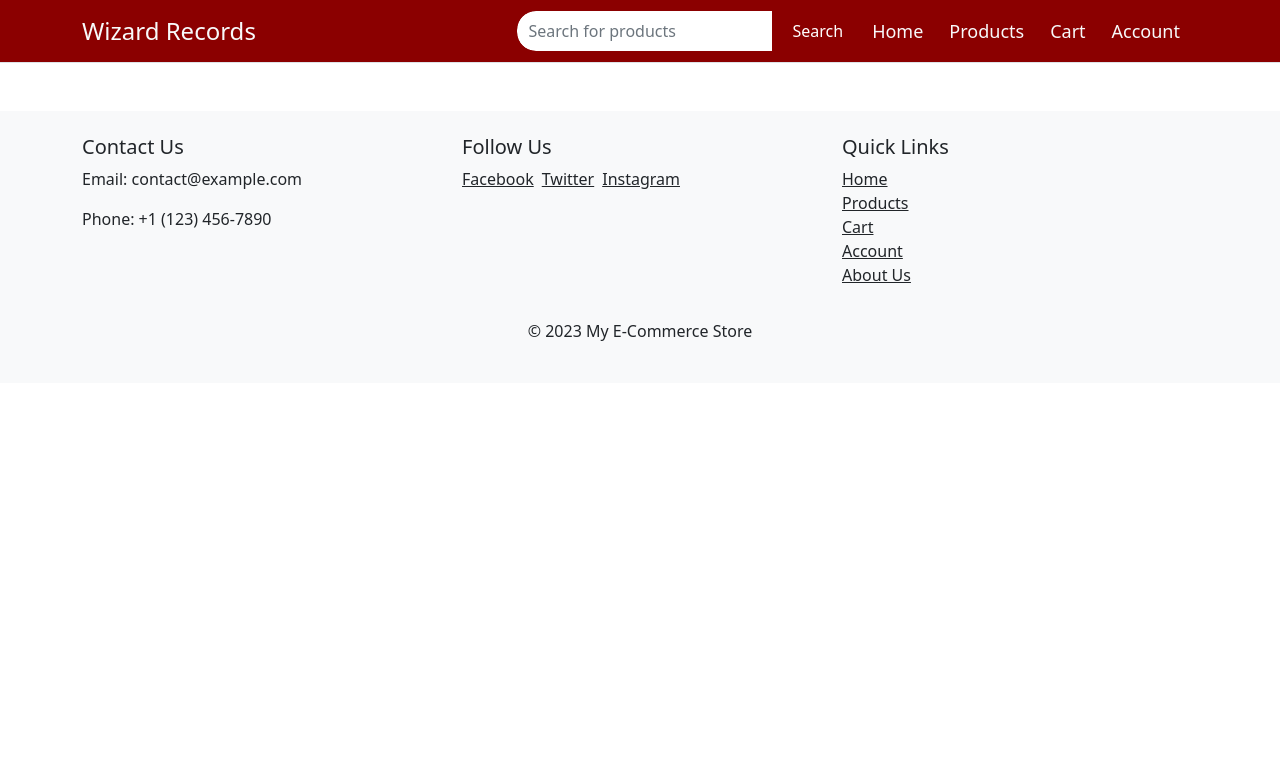
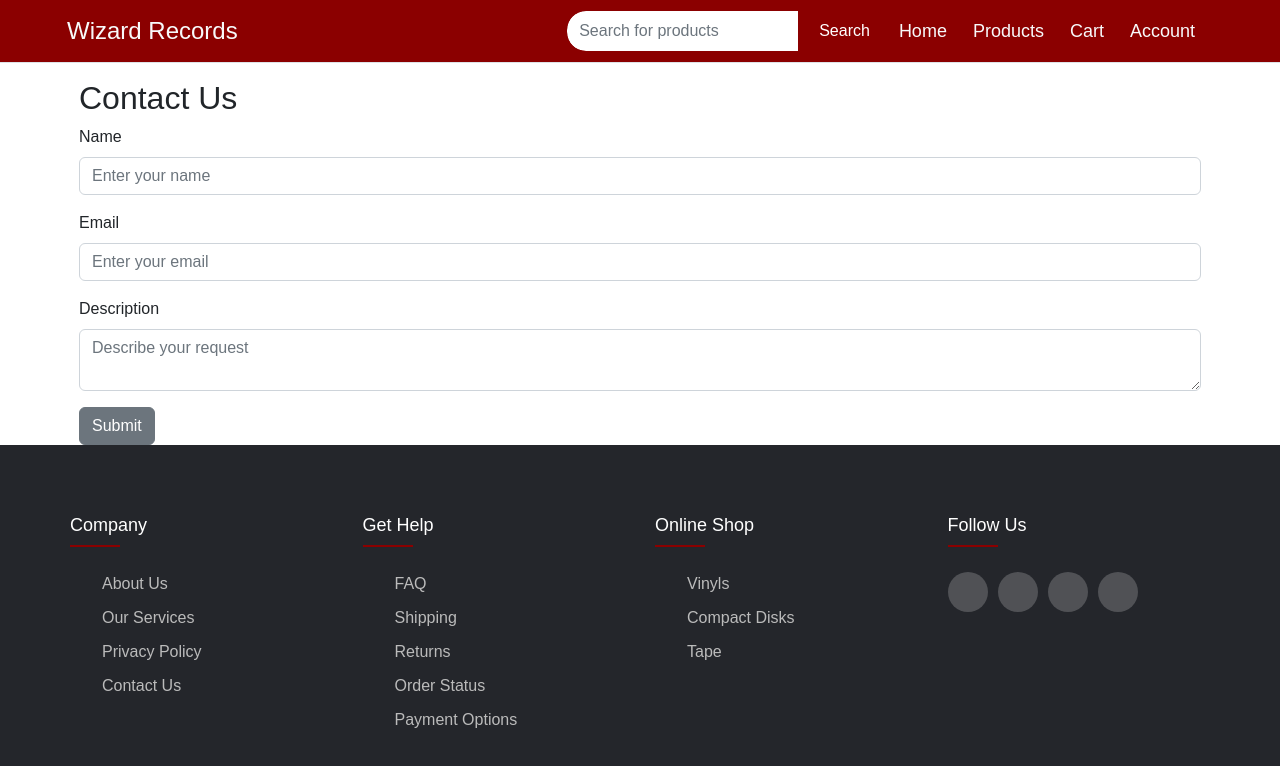
Before and after one commit to thatscringebro/TPWebWizards, a React (Create React App) app in the folder ClientApp/: page /contactus in a window 1280 px wide. Shown: the top 766 px of the page. Built offline with nearby package versions, Linux system fonts and the light colour scheme.

Commit message:
new footer baby

```diff
--- a/ClientApp/src/AppRoutes.js
+++ b/ClientApp/src/AppRoutes.js
@@ -1,4 +1,5 @@
 import AboutUs from "./components/Aboutus";
+import ContactForm from "./components/ContactUs";
 import { Counter } from "./components/Counter";
 import { FetchData } from "./components/FetchData";
 import { Home } from "./components/Home";
@@ -12,6 +13,10 @@
         path: '/aboutus',
         element: <AboutUs />
     },
+    {
+        path: '/contactus',
+        element: <ContactForm />
+    },
     //{
     //    path: '/counter',
     //    element: <Counter />
--- /dev/null
+++ b/ClientApp/src/components/ContactUs.js
@@ -0,0 +1,83 @@
+import React, { Component } from 'react';
+import { Container, Form, FormGroup, Label, Input, Alert, Button } from 'reactstrap';
+
+class ContactForm extends Component {
+    constructor(props) {
+        super(props);
+        this.state = {
+            formData: {
+                name: '',
+                email: '',
+                description: '',
+            },
+            errors: {},
+        };
+    }
+
+    handleSubmit = (e) => {
+        e.preventDefault();
+        // Handle form submission logic here
+        // You can access form data using this.state.formData
+    };
+
+    handleInputChange = (e) => {
+        const { name, value } = e.target;
+        this.setState((prevState) => ({
+            formData: {
+                ...prevState.formData,
+                [name]: value,
+            },
+        }));
+    };
+
+    render() {
+        return (
+            <section className="contact-form">
+                <Container>
+                    <h2>Contact Us</h2>
+                    <Form onSubmit={this.handleSubmit}>
+                        <FormGroup>
+                            <Label for="name">Name</Label>
+                            <Input
+                                type="text"
+                                name="name"
+                                id="name"
+                                placeholder="Enter your name"
+                                value={this.state.formData.name}
+                                onChange={this.handleInputChange}
+                            />
+                            {this.state.errors.name && <Alert color="danger">{this.state.errors.name}</Alert>}
+                        </FormGroup>
+                        <FormGroup>
+                            <Label for="email">Email</Label>
+                            <Input
+                                type="email"
+                                name="email"
+                                id="email"
+                                placeholder="Enter your email"
+                                value={this.state.formData.email}
+                                onChange={this.handleInputChange}
+                            />
+                            {this.state.errors.email && <Alert color="danger">{this.state.errors.email}</Alert>}
+                        </FormGroup>
+                        <FormGroup>
+                            <Label for="description">Description</Label>
+                            <Input
+                                type="textarea"
+                                name="description"
+                                id="description"
+                                placeholder="Describe your request"
+                                value={this.state.formData.description}
+                                onChange={this.handleInputChange}
+                            />
+                            {this.state.errors.description && <Alert color="danger">{this.state.errors.description}</Alert>}
+                        </FormGroup>
+                        <Button type="submit">Submit</Button>
+                    </Form>
+                </Container>
+            </section>
+        );
+    }
+}
+
+export default ContactForm;
--- /dev/null
+++ b/ClientApp/src/components/Footer.css
@@ -0,0 +1,93 @@
+
+body{
+  line-height: 1.5;
+  font-family: 'Poppins', sans-serif;
+}
+*{
+  margin:0;
+  padding:0;
+  box-sizing: border-box;
+}
+.container{
+  max-width: 1170px;
+  margin:auto;
+}
+.row{
+  display: flex;
+  flex-wrap: wrap;
+}
+ul{
+  list-style: none;
+}
+.footer{
+  background-color: #24262b;
+    padding: 70px 0;
+}
+.footer-col{
+   width: 25%;
+   padding: 0 15px;
+}
+.footer-col h4{
+  font-size: 18px;
+  color: #ffffff;
+  text-transform: capitalize;
+  margin-bottom: 35px;
+  font-weight: 500;
+  position: relative;
+}
+.footer-col h4::before{
+  content: '';
+  position: absolute;
+  left:0;
+  bottom: -10px;
+  background-color: darkred;
+  height: 2px;
+  box-sizing: border-box;
+  width: 50px;
+}
+.footer-col ul li:not(:last-child){
+  margin-bottom: 10px;
+}
+.footer-col ul li a{
+  font-size: 16px;
+  text-transform: capitalize;
+  color: #ffffff;
+  text-decoration: none;
+  font-weight: 300;
+  color: #bbbbbb;
+  display: block;
+  transition: all 0.3s ease;
+}
+.footer-col ul li a:hover{
+  color: #ffffff;
+  padding-left: 8px;
+}
+.footer-col .social-links a{
+  display: inline-block;
+  height: 40px;
+  width: 40px;
+  background-color: rgba(255,255,255,0.2);
+  margin:0 10px 10px 0;
+  text-align: center;
+  line-height: 40px;
+  border-radius: 50%;
+  color: #ffffff;
+  transition: all 0.5s ease;
+}
+.footer-col .social-links a:hover{
+  color: darkred;
+  background-color: #ffffff;
+}
+
+/*responsive*/
+@media(max-width: 767px){
+  .footer-col{
+    width: 50%;
+    margin-bottom: 30px;
+}
+}
+@media(max-width: 574px){
+  .footer-col{
+    width: 100%;
+}
+}
--- a/ClientApp/src/components/Footer.js
+++ b/ClientApp/src/components/Footer.js
@@ -1,61 +1,52 @@
 import React, { Component } from 'react';
 import { Container, Row, Col } from 'reactstrap';
+import './Footer.css';
 
 export class Footer extends Component {
     render() {
         return (
-            <footer className="bg-light mt-5 py-4">
-                <Container>
-                    <Row>
-                        <Col md={4}>
-                            <h5>Contact Us</h5>
-                            <p>Email: contact@example.com</p>
-                            <p>Phone: +1 (123) 456-7890</p>
-                        </Col>
-                        <Col md={4}>
-                            <h5>Follow Us</h5>
-                            <ul className="list-inline">
-                                <li className="list-inline-item">
-                                    <a href="#" className="text-dark">Facebook</a>
-                                </li>
-                                <li className="list-inline-item">
-                                    <a href="#" className="text-dark">Twitter</a>
-                                </li>
-                                <li className="list-inline-item">
-                                    <a href="#" className="text-dark">Instagram</a>
-                                </li>
-                            </ul>
-                        </Col>
-                        <Col md={4}>
-                            <h5>Quick Links</h5>
-                            <ul className="list-unstyled">
-                                <li>
-                                    <a href="/" className="text-dark">Home</a>
-                                </li>
-                                <li>
-                                    <a href="/products" className="text-dark">Products</a>
-                                </li>
-                                <li>
-                                    <a href="/cart" className="text-dark">Cart</a>
-                                </li>
-                                <li>
-                                    <a href="/account" className="text-dark">Account</a>
-                                </li>
-                                <li>
-                                    <a href="/aboutus" className="text-dark">About Us</a>
-                                </li>
-                            </ul>
-                        </Col>
-                    </Row>
-                    <Row>
-                        <Col>
-                            <p className="text-center mt-3">
-                                &copy; {new Date().getFullYear()} My E-Commerce Store
-                            </p>
-                        </Col>
-                    </Row>
-                </Container>
-            </footer>
+            <footer class="footer">
+     <div class="container">
+      <div class="row">
+        <div class="footer-col">
+          <h4>company</h4>
+          <ul>
+            <li><a href="/aboutus">about us</a></li>
+            <li><a href="#">our services</a></li>
+            <li><a href="#">privacy policy</a></li>
+            <li><a href="/contactus">Contact us</a></li>
+          </ul>
+        </div>
+        <div class="footer-col">
+          <h4>get help</h4>
+          <ul>
+            <li><a href="#">FAQ</a></li>
+            <li><a href="#">shipping</a></li>
+            <li><a href="#">returns</a></li>
+            <li><a href="#">order status</a></li>
+            <li><a href="#">payment options</a></li>
+          </ul>
+        </div>
+        <div class="footer-col">
+          <h4>online shop</h4>
+          <ul>
+            <li><a href="#">Vinyls</a></li>
+            <li><a href="#">Compact disks</a></li>
+            <li><a href="#">Tape</a></li>
+          </ul>
+        </div>
+        <div class="footer-col">
+          <h4>follow us</h4>
+          <div class="social-links">
+            <a href="#"><i class="fab fa-facebook-f"></i></a>
+            <a href="#"><i class="fab fa-twitter"></i></a>
+            <a href="#"><i class="fab fa-instagram"></i></a>
+            <a href="#"><i class="fab fa-linkedin-in"></i></a>
+          </div>
+        </div>
+      </div>
+     </div>
+  </footer>
         );
     }
 }
--- a/ClientApp/src/components/Home.js
+++ b/ClientApp/src/components/Home.js
@@ -102,7 +102,6 @@
             </Row>
           </Container>
         </section>
-
             <section className="partners">
                 <Container>
                     <h2>Our Partners</h2>
@@ -119,32 +118,6 @@
                     </Row>
                 </Container>
             </section>
-
-            {/* Ajout de la section du formulaire */}
-            <section className="contact-form">
-                <Container>
-                    <h2>Contact Us</h2>
-                    <Form onSubmit={this.handleSubmit}>
-                        <FormGroup>
-                            <Label for="name">Name</Label>
-                            <Input type="text" name="name" id="name" placeholder="Enter your name" value={this.state.formData.name} onChange={this.handleInputChange} />
-                            {this.state.errors.name && <Alert color="danger">{this.state.errors.name}</Alert>}
-                        </FormGroup>
-                        <FormGroup>
-                            <Label for="email">Email</Label>
-                            <Input type="email" name="email" id="email" placeholder="Enter your email" value={this.state.formData.email} onChange={this.handleInputChange} />
-                            {this.state.errors.email && <Alert color="danger">{this.state.errors.email}</Alert>}
-                        </FormGroup>
-                        <FormGroup>
-                            <Label for="description">Description</Label>
-                            <Input type="textarea" name="description" id="description" placeholder="Describe your request" value={this.state.formData.description} onChange={this.handleInputChange} />
-                            {this.state.errors.description && <Alert color="danger">{this.state.errors.description}</Alert>}
-                        </FormGroup>
-                        <Button type="submit">Submit</Button>
-                    </Form>
-                </Container>
-            </section>
-
       </div>
     );
   }
```
